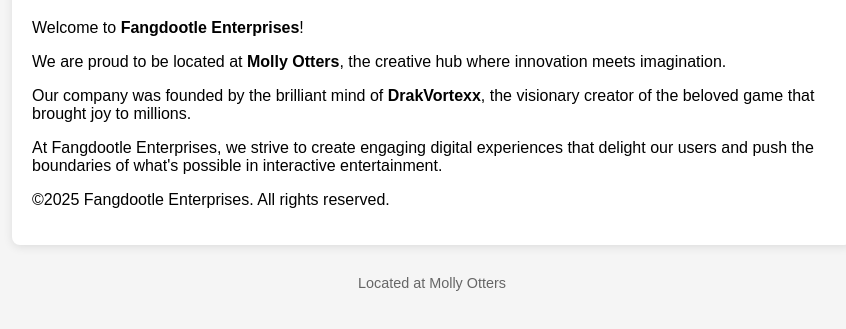
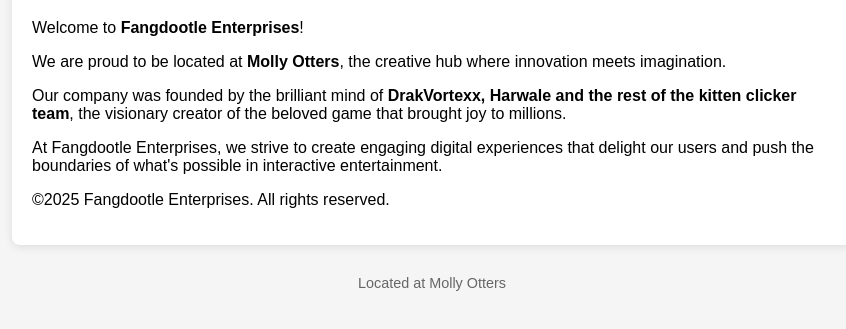
Before and after one commit to drakovish321/kittenclicker, a website: page public/about.html in a window 1280 px wide. Shown: the part 101-430 px from the top of the page, without its empty margins (208-1054 px from the left). Drawn offline with Linux system fonts and the light colour scheme.

Commit message:
Update about.html

```diff
--- a/public/about.html
+++ b/public/about.html
@@ -36,7 +36,7 @@
 
         <p>We are proud to be located at <strong>Molly Otters</strong>, the creative hub where innovation meets imagination.</p>
 
-        <p>Our company was founded by the brilliant mind of <strong>DrakVortexx</strong>, the visionary creator of the beloved game that brought joy to millions.</p>
+        <p>Our company was founded by the brilliant mind of <strong>DrakVortexx, Harwale and the rest of the kitten clicker team</strong>, the visionary creator of the beloved game that brought joy to millions.</p>
 
         <p>At Fangdootle Enterprises, we strive to create engaging digital experiences that delight our users and push the boundaries of what's possible in interactive entertainment.</p>
 
```
